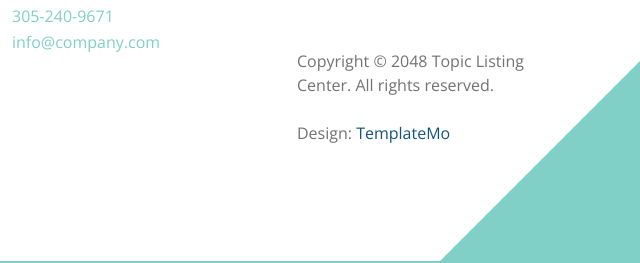
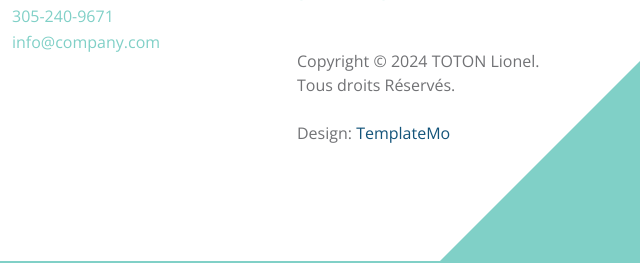
Before and after one commit to AInelo/ideathonlaw, a website: page frontend/index.html in a window 1280 px wide. Shown: the part 4422-4685 px from the top of the page, 640-1280 px from the left. Drawn offline with nearby package versions, Linux system fonts and the light colour scheme.

Commit message:
Ideathon

```diff
--- a/frontend/index.html
+++ b/frontend/index.html
@@ -764,7 +764,7 @@ https://templatemo.com/tm-590-topic-listing
                             </ul>
                         </div>
 
-                        <p class="copyright-text mt-lg-5 mt-4">Copyright © 2048 Topic Listing Center. All rights reserved.
+                        <p class="copyright-text mt-lg-5 mt-4">Copyright © 2024 TOTON Lionel. Tous droits Réservés.
                         <br><br>Design: <a rel="nofollow" href="https://templatemo.com" target="_blank">TemplateMo</a></p>
 
                     </div>
```
